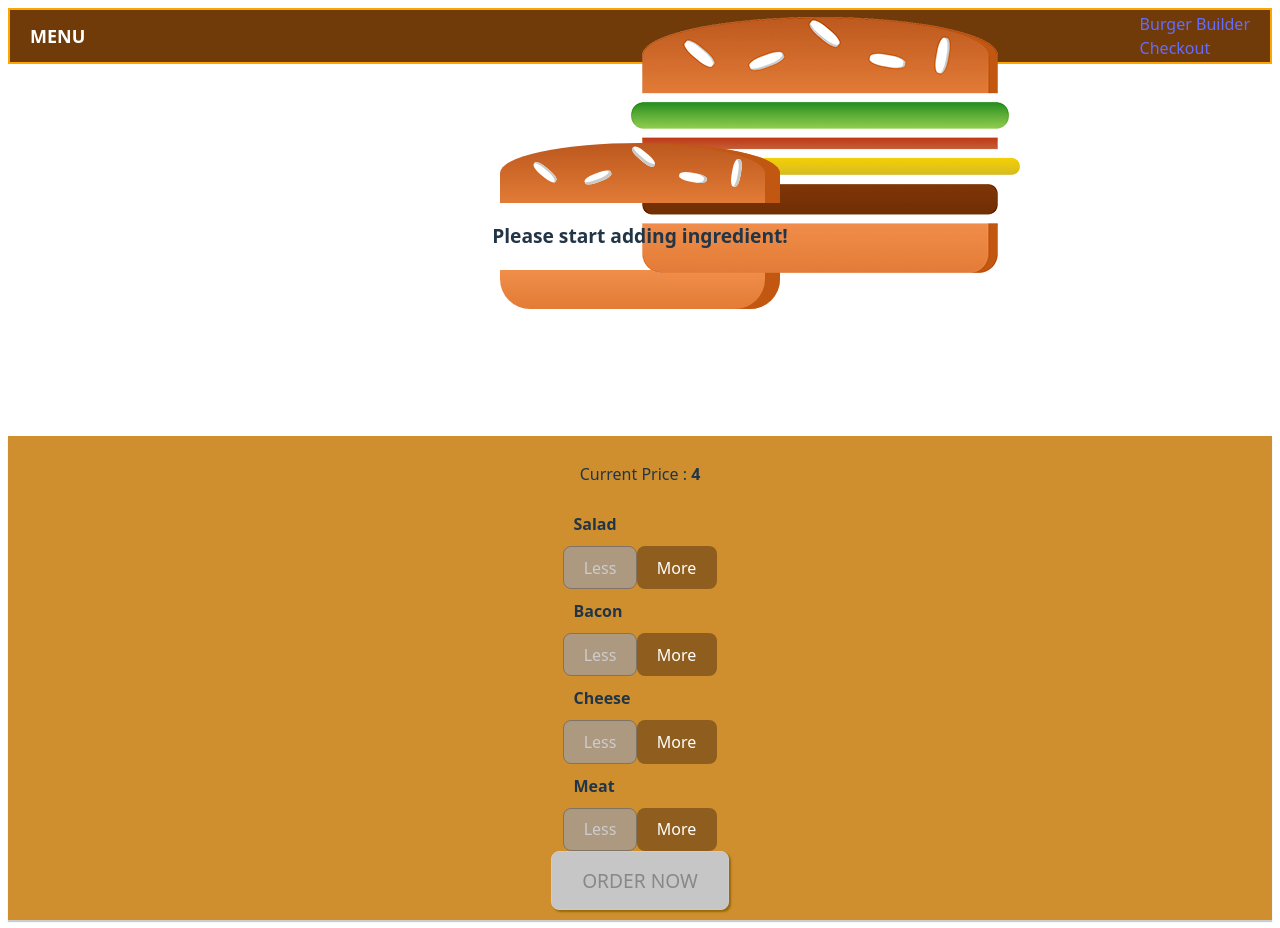
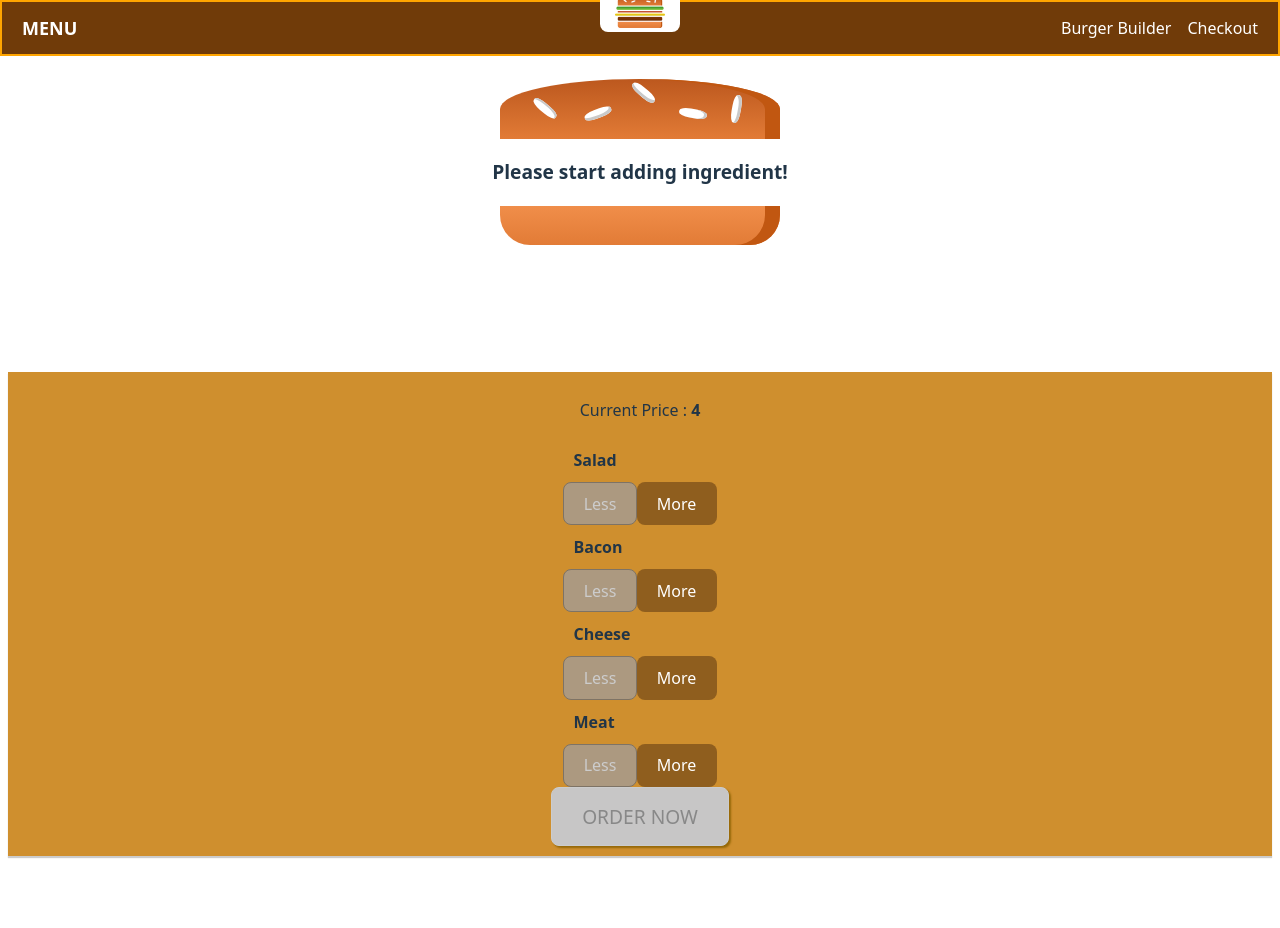
Before and after one commit to johjohcodes/burger-basics--01-project-setup, a React (Vite) app: page / in a window 1280 px wide. After the commit the page ends 864 px from the top, so only its background shows below. Built offline with nearby package versions, Linux system fonts and the light colour scheme.

Commit message:
logo bug fixed

```diff
--- a/src/components/Navigation/Toolbar/Toolbar.css
+++ b/src/components/Navigation/Toolbar/Toolbar.css
@@ -1,7 +1,7 @@
 .Toolbar {
   width: 100%;
   height: 56px;
-  /* position: fixed; */
+  position: fixed;
   top: 0;
   left: 0;
   background-color: #703b09;
@@ -18,31 +18,56 @@
   color: white;
   font-weight: bold;
   font-size: 18px;
-  margin-right: 16px;
+  flex: 1; /* Takes up available space on the left */
+  text-align: left;
 }
 
-.Logo {
-  height: 0px;
-  width: 0px;
+/* Logo positioned in the center */
+.Toolbar .Logo {
+  height: 40px;
+  width: 80px;
   background-color: white;
-  /* padding: 4px 8px; */
+  padding: 4px 8px;
   box-sizing: border-box;
   border-radius: 8px;
-  /* display: flex;
+  display: flex;
   align-items: center;
-  justify-content: center; */
+  justify-content: center;
+  flex: 0 0 auto; /* Don't grow or shrink, keep original size */
 }
 
+.Toolbar .Logo img {
+  width: 100%;
+  height: 100%;
+  object-fit: contain;
+  display: block;
+}
+
+/* Navigation on the right */
 nav.DesktopOnly {
   display: flex;
   align-items: center;
+  flex: 1; /* Takes up available space on the right */
+  justify-content: flex-end;
 }
 
-/* Remove bullets from navigation bar in Toolbar */
 nav.DesktopOnly ul {
-    list-style: none;
-    margin: 0;
-    padding: 0;
+  list-style: none;
+  margin: 0;
+  padding: 0;
+  display: flex;
+  color: white;
+}
+
+nav.DesktopOnly ul li {
+  margin-left: 16px;
+  color: white;
+  font-weight: bold;
+}
+
+nav.DesktopOnly ul li a {
+  color: white;
+  text-decoration: none;
 }
 
 @media (max-width: 500px) {
@@ -50,20 +75,19 @@ nav.DesktopOnly ul {
     height: 48px;
     padding: 0 8px;
   }
-  .Logo {
+
+  .Toolbar .Logo {
     height: 30px;
     width: 60px;
     padding: 2px 4px;
-    margin: 0 4px;
   }
+
   .Menu {
     font-size: 16px;
-    margin-right: 8px;
+    flex: 0 0 auto;
   }
+
   nav.DesktopOnly {
-    font-size: 14px;
-  }
-  .DesktopOnly {
     display: none;
   }
 }
```
